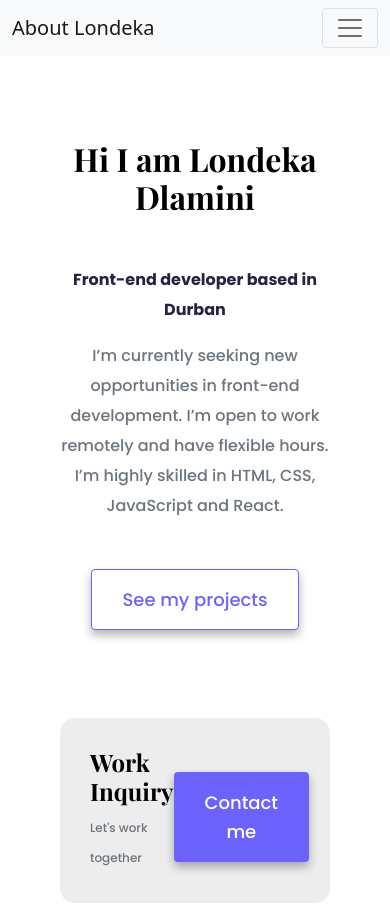
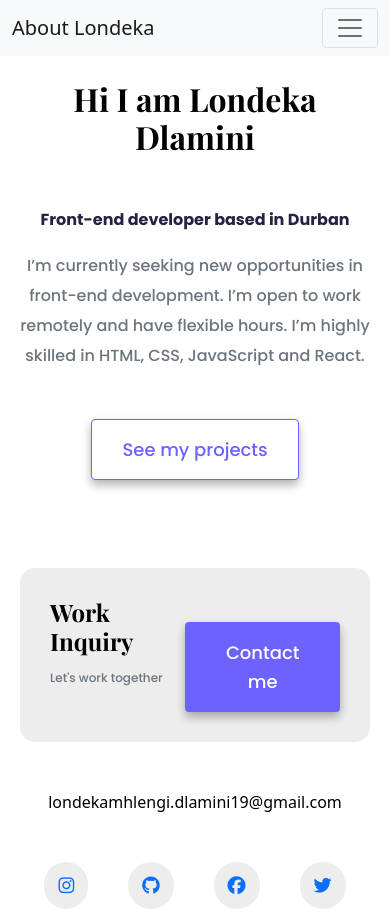
Before and after one commit to Londysiba/Portfolio_project, a plain HTML site: page about.html in a window 390 px wide. Shown: the top 912 px of the page. Drawn offline with nearby package versions, Linux system fonts and the light colour scheme.

Commit message:
about updated

```diff
--- a/styles/style.css
+++ b/styles/style.css
@@ -211,7 +211,7 @@
       }
 
       .about {
-        padding: 140px 60px;
+        padding: 120px 40px;
       }
 
       .img-fluid {
@@ -363,4 +363,8 @@
         margin: 5px 130px 5px 130px;
         font-size: 14px;
       }
+
+      .about {
+        padding: 80px 20px;
       }
+      }
```
